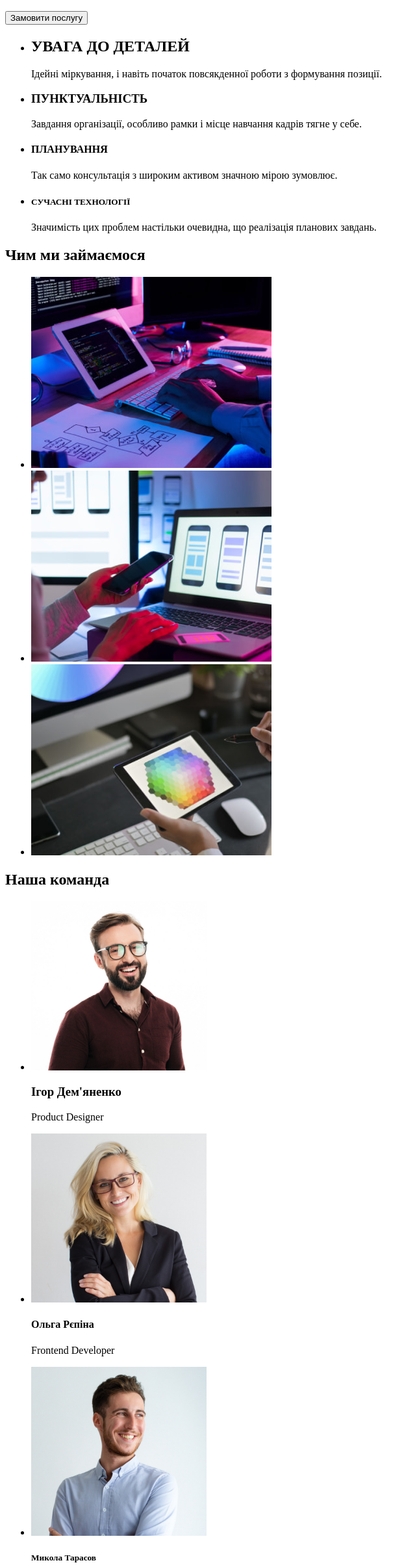
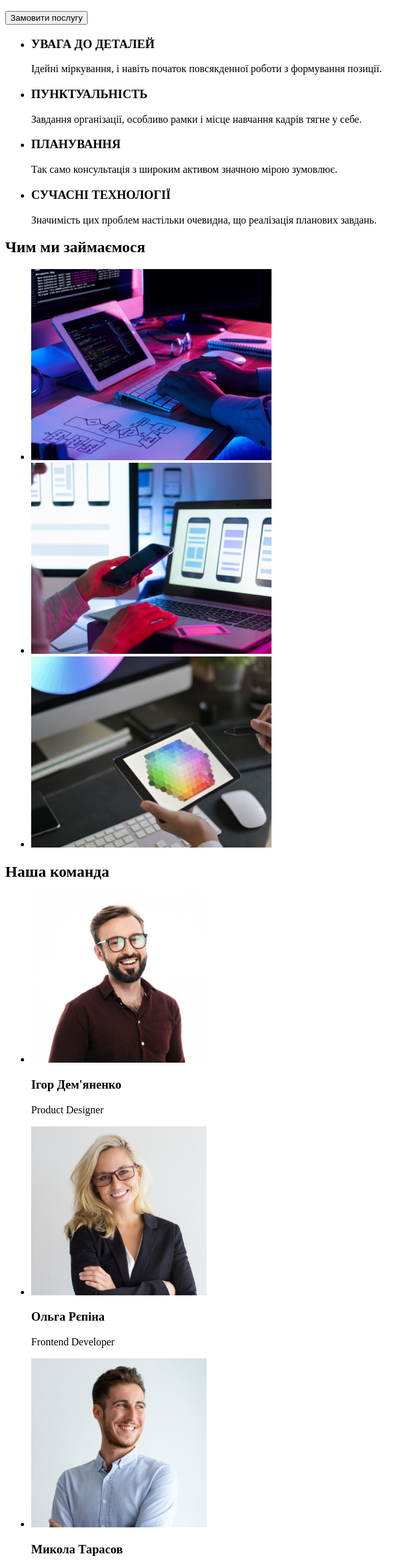
Before and after one commit to anihka4131/goit-markup-hw-01, a plain HTML site: page index.html in a window 1280 px wide. Shown: the part 198-2609 px from the top of the page at 65% size, without its empty margins (0-642 px from the left). Drawn offline with Linux system fonts and the light colour scheme.

Commit message:
corected-h index.html

```diff
--- a/index.html
+++ b/index.html
@@ -34,7 +34,7 @@
       <section class="spesifics">
         <ul>
           <li>
-            <h2>УВАГА ДО ДЕТАЛЕЙ</h2>
+            <h3>УВАГА ДО ДЕТАЛЕЙ</h3>
             <p>
               Ідейні міркування, і навіть початок повсякденної роботи з
               формування позиції.
@@ -48,13 +48,13 @@
             </p>
           </li>
           <li>
-            <h4>ПЛАНУВАННЯ</h4>
+            <h3>ПЛАНУВАННЯ</h3>
             <p>
               Так само консультація з широким активом значною мірою зумовлює.
             </p>
           </li>
           <li>
-            <h5>СУЧАСНІ ТЕХНОЛОГІЇ</h5>
+            <h3>СУЧАСНІ ТЕХНОЛОГІЇ</h3>
             <p>
               Значимість цих проблем настільки очевидна, що реалізація планових
               завдань.
@@ -114,7 +114,7 @@
               width="270"
               height="260"
             />
-            <h4>Ольга Рєпіна</h4>
+            <h3>Ольга Рєпіна</h3>
             <p>Frontend Developer</p>
           </li>
           <li>
@@ -124,7 +124,7 @@
               width="270"
               height="260"
             />
-            <h5>Микола Тарасов</h5>
+            <h3>Микола Тарасов</h3>
             <p>Marketing</p>
           </li>
           <li>
@@ -134,7 +134,7 @@
               width="270"
               height="260"
             />
-            <h6>Михайло Єрмаков</h6>
+            <h3>Михайло Єрмаков</h3>
             <p>UI Designer</p>
           </li>
         </ul>
```
